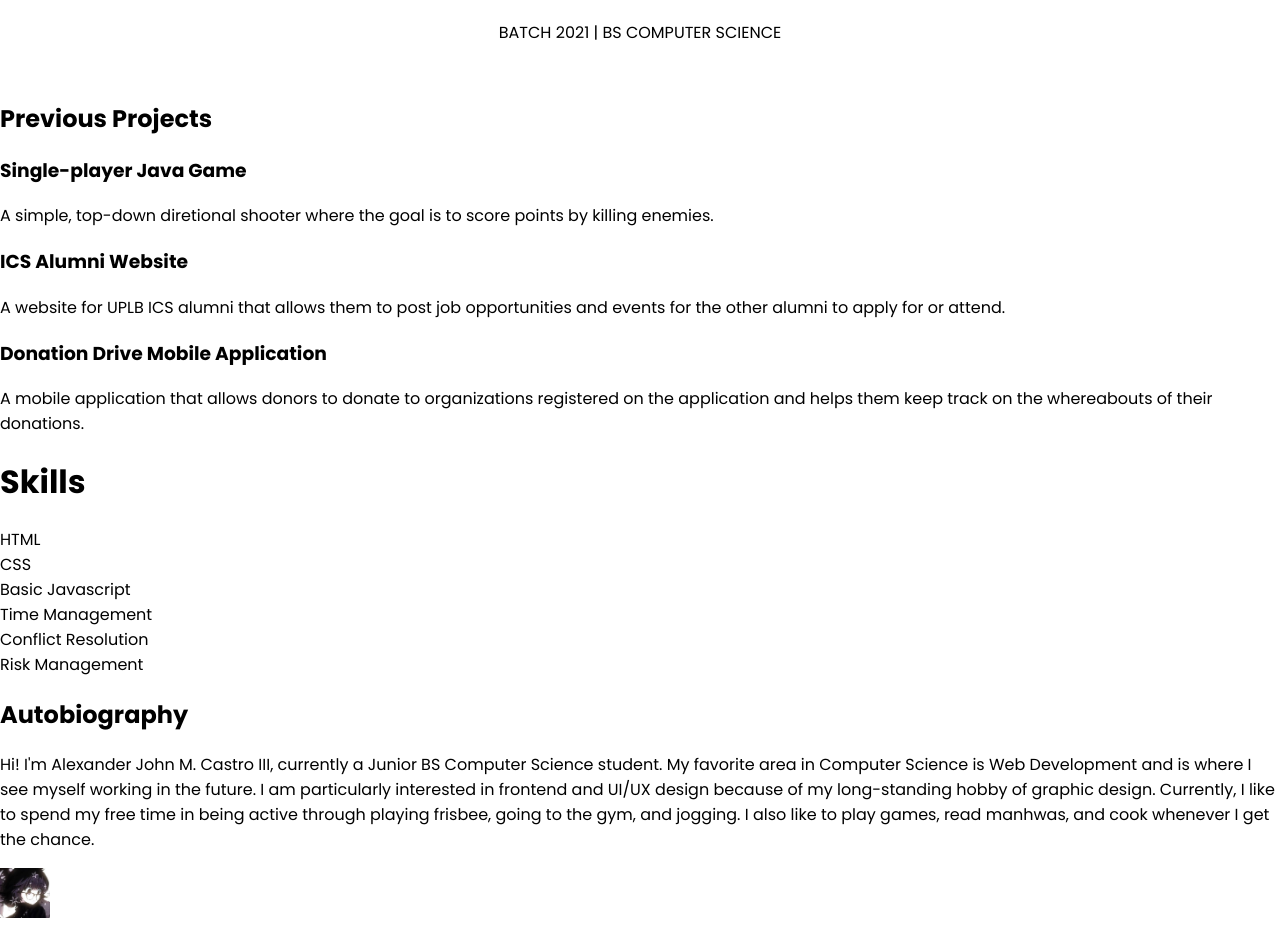
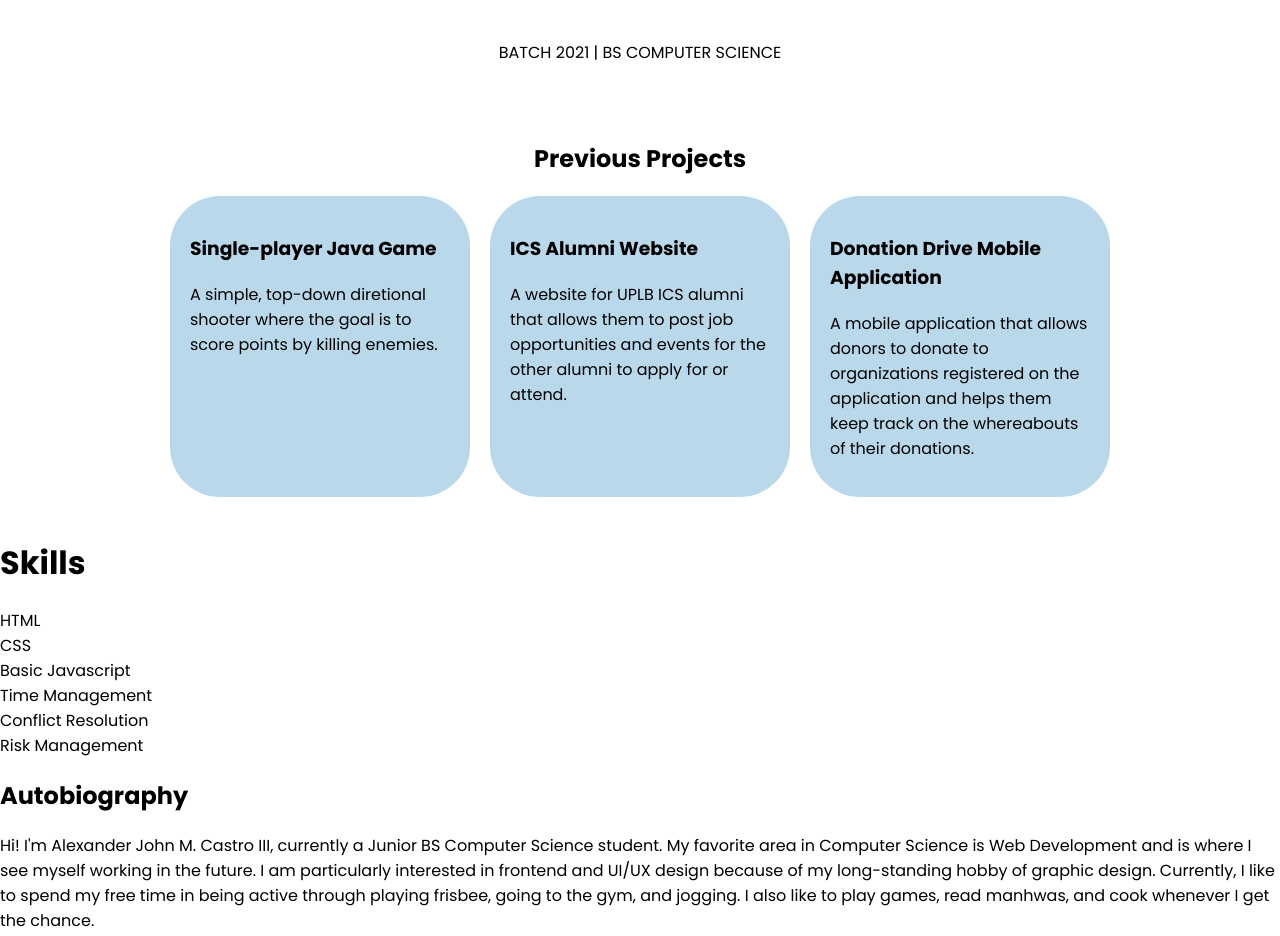
Before and after one commit to CMSC100-Laboratory/html-and-css-ajm-cstr, a plain HTML site: page flex.html in a window 1280 px wide. Shown: the part 993-1929 px from the top of the page. Drawn offline with Linux system fonts and the light colour scheme.

Commit message:
chore added styling for projects section

```diff
--- a/flex.css
+++ b/flex.css
@@ -29,7 +29,7 @@ a {
     display: flex;
     align-items: center;
     background-color: #353e43;
-    padding: 10px;
+    padding: 20px;
     gap: 20px;
     flex-direction: row;
 }
@@ -54,3 +54,28 @@ a {
     border: 3px solid #353e43;
     border-radius: 50px;
 }
+
+/* PREVIOUS PROJECTS */
+.project-container {
+    display: flex;
+    padding: 20px;
+    align-items: center;
+    justify-content: center;
+    flex-direction: column;
+}
+
+.project-items {
+    display: flex;
+    gap: 20px;
+    flex-wrap: wrap;
+    justify-content: center;
+    flex-direction: row;
+}
+
+.project-card {
+    width: 260px;
+    padding: 20px;
+    background-color: #b9d9eb;
+    border: 3pxx solid #353e43;
+    border-radius: 50px;
+}
```
